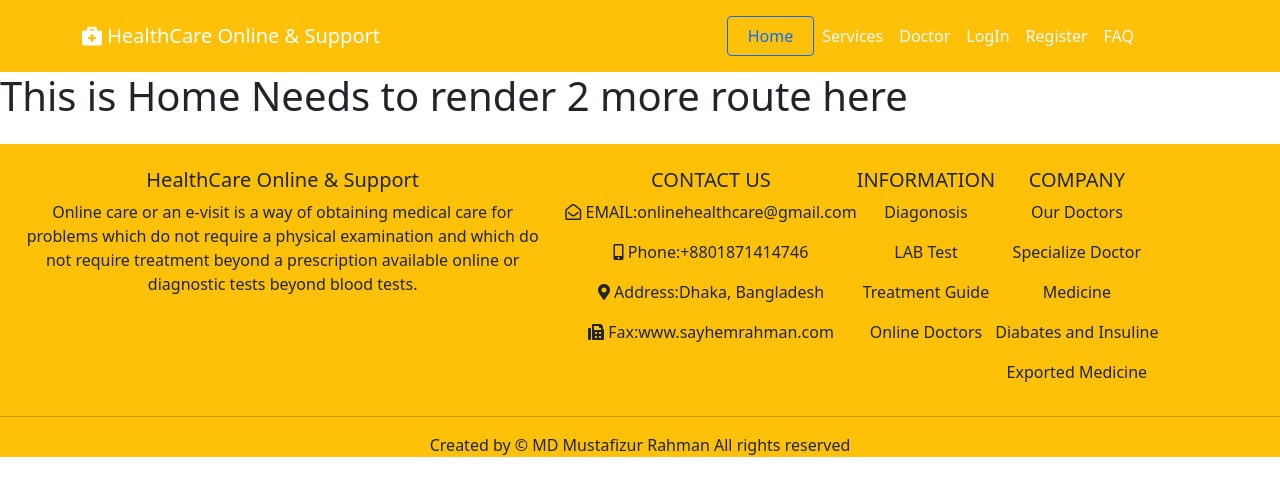
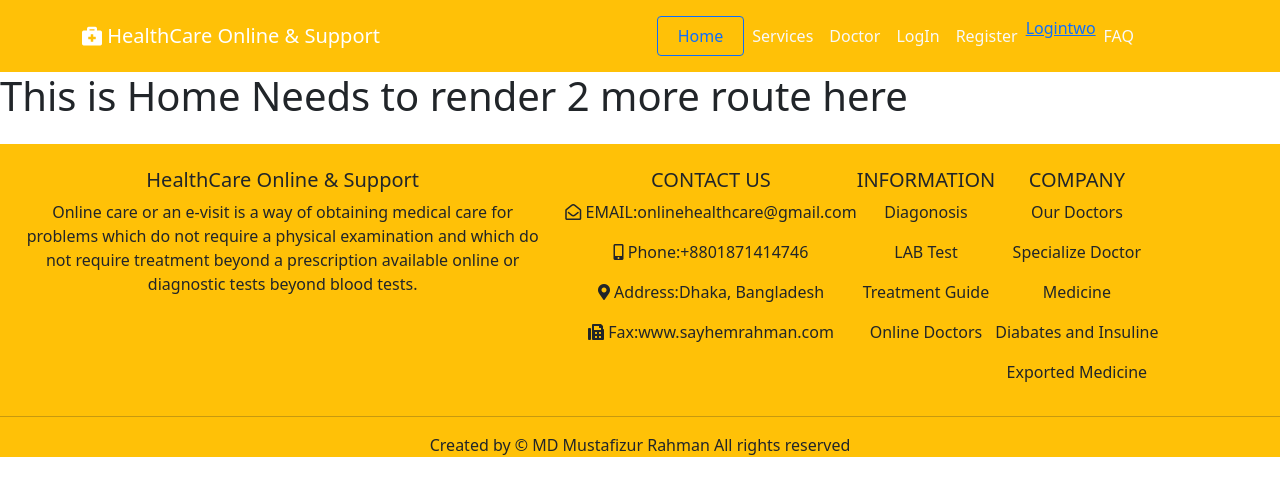
Before and after one commit to rahmancoder/mustafiz10-react-firebase, a React (Create React App) app: page / in a window 1280 px wide. Shown: the top 496 px of the page. Built offline with nearby package versions, Linux system fonts and the light colour scheme; no server answers.

Commit message:
adding logout in header section dynamically

```diff
--- a/src/Components/Header/Header.js
+++ b/src/Components/Header/Header.js
@@ -1,8 +1,10 @@
 import React from 'react';
 import { Container, Navbar, Button, Nav } from 'react-bootstrap';
 import { Link } from 'react-router-dom';
+import useFirebase from '../../Hooks/useFirebase';
 
 const Header = () => {
+    const { logOut, user } = useFirebase();
     return (
         <>
             <Navbar sticky="top" bg="warning" variant="dark">
@@ -14,6 +16,15 @@ const Header = () => {
                         <Link className="m-2 text-decoration-none text-light" to="/doctors">Doctor</Link>
                         <Link className="m-2 text-decoration-none text-light" to="/login">LogIn</Link>
                         <Link className="m-2 text-decoration-none text-light" to="/register">Register</Link>
+                        {user?.email ? (
+                            <li onClick={logOut} className="header-items">
+                                Logout
+                            </li>
+                        ) : (
+                            <Link to="/logintwo" className="header-items">
+                                Logintwo
+                            </Link>
+                        )}
                         <Link className="m-2 text-decoration-none text-light" to="/questions">FAQ</Link>
                         {/* <Link className="m-2" to="/notfound">Not Found</Link> */}
                     </Nav>
```
